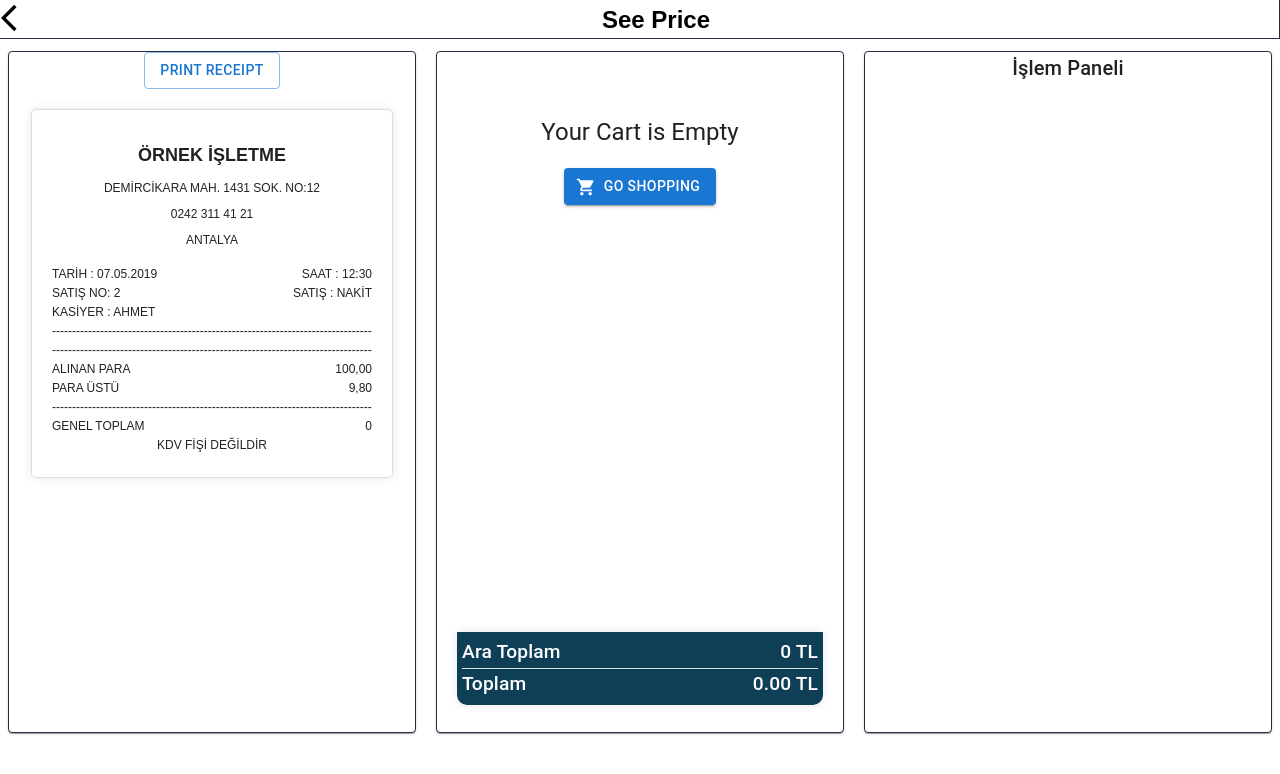
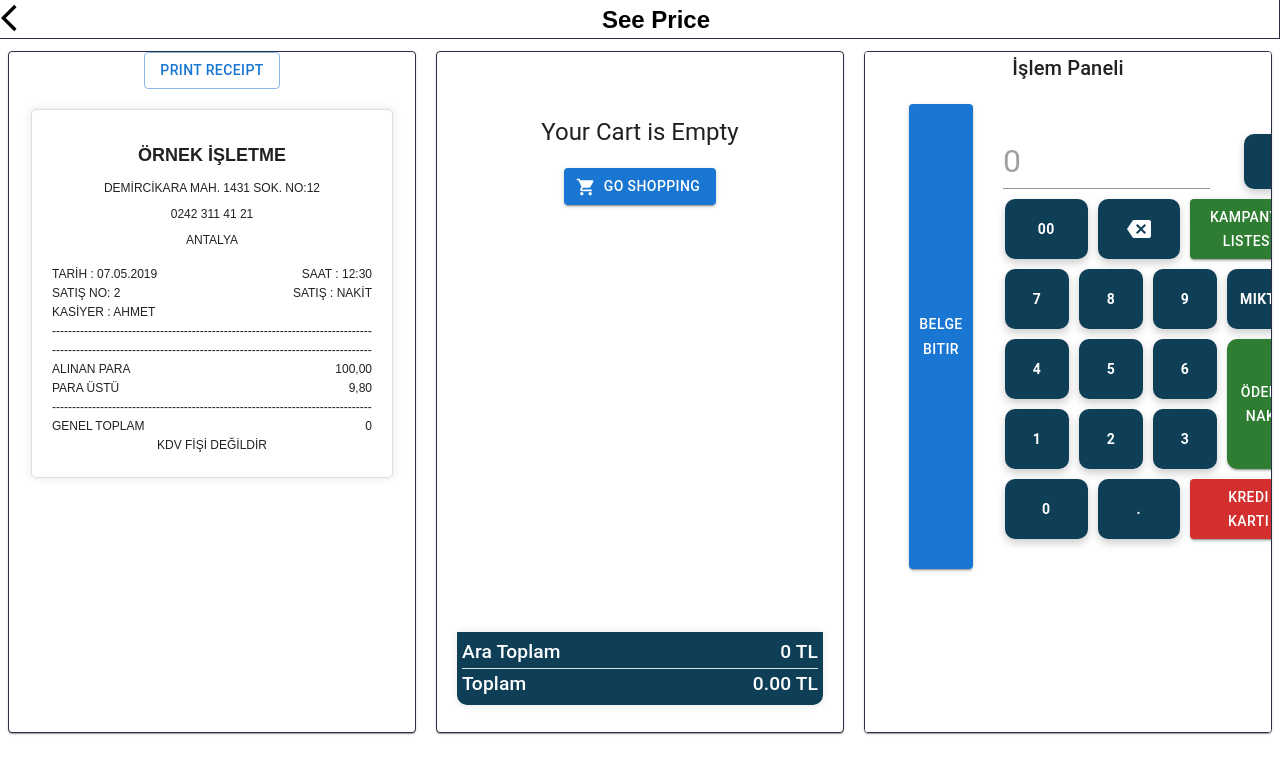
Before and after one commit to yusufinann/32bit-CashRegisterApp, a React (Create React App) app: page /price in a window 1280 px wide. Shown: the top 774 px of the page. Built offline with nearby package versions, Linux system fonts and the light colour scheme; data requests are answered from the project's data file.

Commit message:
install packages named  styled-components and call the OrderSummaryButtons in the OrderSummary Page

```diff
--- a/package.json
+++ b/package.json
@@ -16,6 +16,7 @@
     "react-router-dom": "^6.22.3",
     "react-scripts": "5.0.1",
     "react-to-print": "^2.15.1",
+    "styled-components": "^6.1.8",
     "web-vitals": "^2.1.4"
   },
   "scripts": {
--- a/src/OrderSummary/OrderSummary.js
+++ b/src/OrderSummary/OrderSummary.js
@@ -4,6 +4,7 @@ import { Grid,  Typography,Paper} from "@mui/material";
 import ReceiptArea from './ReceiptArea';
 import { styled } from "@mui/material/styles";
 import CartManagement from '../SalesPage/CartManagement';
+import OrderSummaryButtons from './OrderSummaryButtons';
 const OrderSummary = () => { //see price
 
   const Item = styled(Paper)(({ theme }) => ({
@@ -45,6 +46,7 @@ const OrderSummary = () => { //see price
         <Item>
           <Typography variant="h6">İşlem Paneli</Typography>
          {/* Right component */}
+         <OrderSummaryButtons/>
         </Item>
       </Grid>
     </Grid>
--- a/src/OrderSummary/OrderSummaryButtons.js
+++ b/src/OrderSummary/OrderSummaryButtons.js
@@ -1,7 +1,7 @@
 
 import React, { useState } from 'react';
 import { Button, Container, Dialog, DialogTitle, DialogContent } from "@mui/material";
-import "./styles.css";
+
 import { useGlobalContext } from '../contexts/GlobalContext';
 import ReceiptList from './ReceiptList';
 import TransactionPanel from '../SalesPage/TransactionPanel';
```
Also changed, not shown: 1 other file (tests, documents, lock files or other folders).
